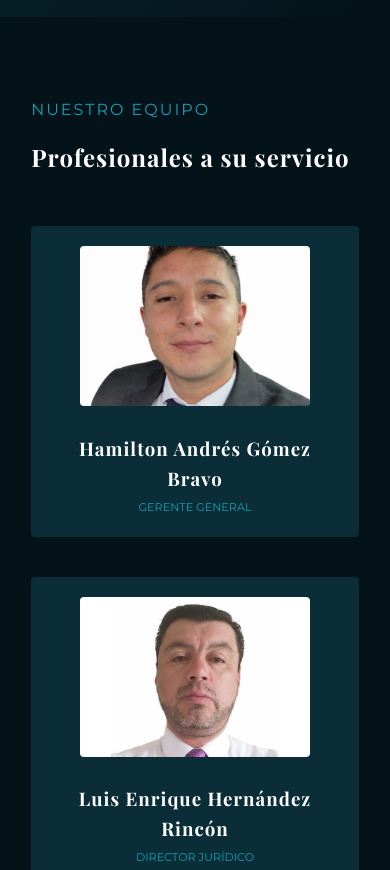
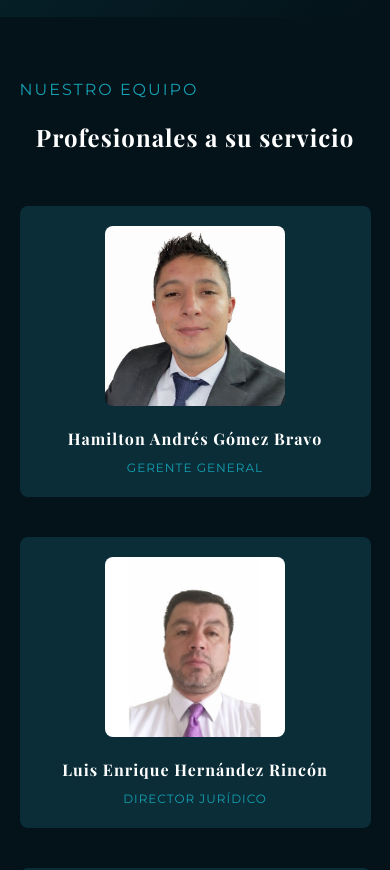
Before and after one commit to aleja20lanch-bot/livinggroupasociados, a plain HTML site: page index.html in a window 390 px wide. Shown: the part 2514-3384 px from the top of the page. Drawn offline with nearby package versions, Linux system fonts and the light colour scheme.

Commit message:
Update stylos.css
actualización sesión team para que las imagenes se vean mejor y el response sea el adecuado

```diff
--- a/stylos.css
+++ b/stylos.css
@@ -850,43 +850,74 @@ section {
 
 .team-section h2 {
     margin: 15px 0 50px;
+    text-align: center;
 }
 
+/* GRID RESPONSIVE */
 .team-grid {
     display: grid;
-    grid-template-columns: repeat(auto-fit, minmax(250px, 1fr));
+    grid-template-columns: repeat(auto-fit, minmax(220px, 1fr));
     gap: 40px;
 }
 
+/* TARJETA */
 .team-card {
     background: var(--teal-dark);
-    padding: 20px;
+    padding: 25px 20px;
     text-align: center;
-    border-radius: 4px;
-    transition: 0.3s;
+    border-radius: 8px;
+    transition: transform 0.3s ease, box-shadow 0.3s ease;
 }
 
-.team-card:hover {
-    transform: translateY(-10px);
-    box-shadow: 0 10px 30px rgba(0,0,0,0.3);
+/* HOVER SOLO EN DESKTOP */
+@media (hover: hover) {
+    .team-card:hover {
+        transform: translateY(-10px);
+        box-shadow: 0 10px 30px rgba(0,0,0,0.3);
+    }
 }
 
+/* IMAGEN */
 .team-card img {
-    width: 80%;
-    height: 160px;
+    width: 100%;
+    max-width: 220px;
+    aspect-ratio: 1 / 1;        /* 👈 mantiene proporción */
     object-fit: cover;
-    border-radius: 4px;
-    margin-bottom: 20px;
+    border-radius: 8px;
+    margin: 0 auto 20px;
+    display: block;
 }
 
+/* TEXTO */
 .team-card h3 {
-    margin-bottom: 5px;
+    margin-bottom: 6px;
+    font-size: 1.1rem;
 }
 
 .team-card p {
     color: var(--teal-accent);
-    font-size: 0.7rem;
+    font-size: 0.75rem;
     text-transform: uppercase;
+    letter-spacing: 1px;
+}
+
+/* 📱 AJUSTES MOBILE */
+@media (max-width: 600px) {
+    .team-section {
+        padding: 60px 5%;
+    }
+
+    .team-card {
+        padding: 20px 15px;
+    }
+
+    .team-card img {
+        max-width: 180px;
+    }
+
+    .team-card h3 {
+        font-size: 1rem;
+    }
 }
 
 /* --- WHATSAPP FLOAT --- */
```
